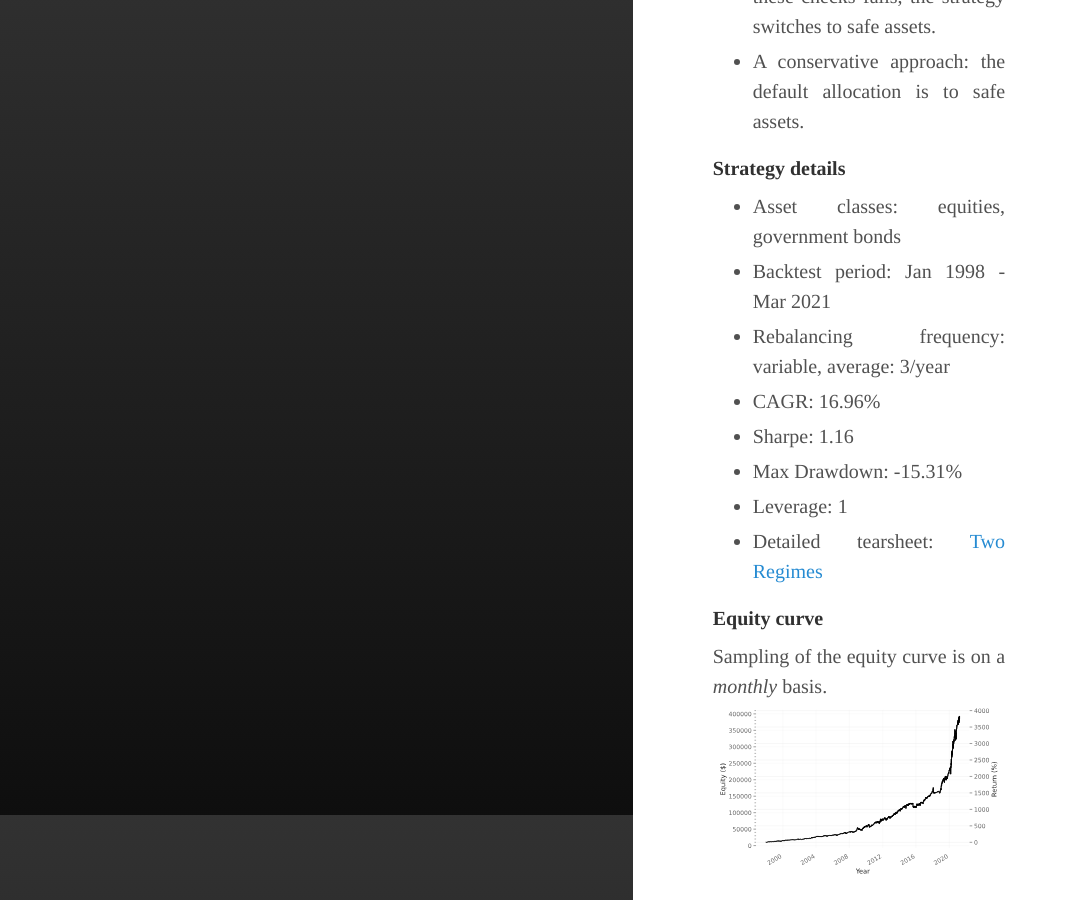
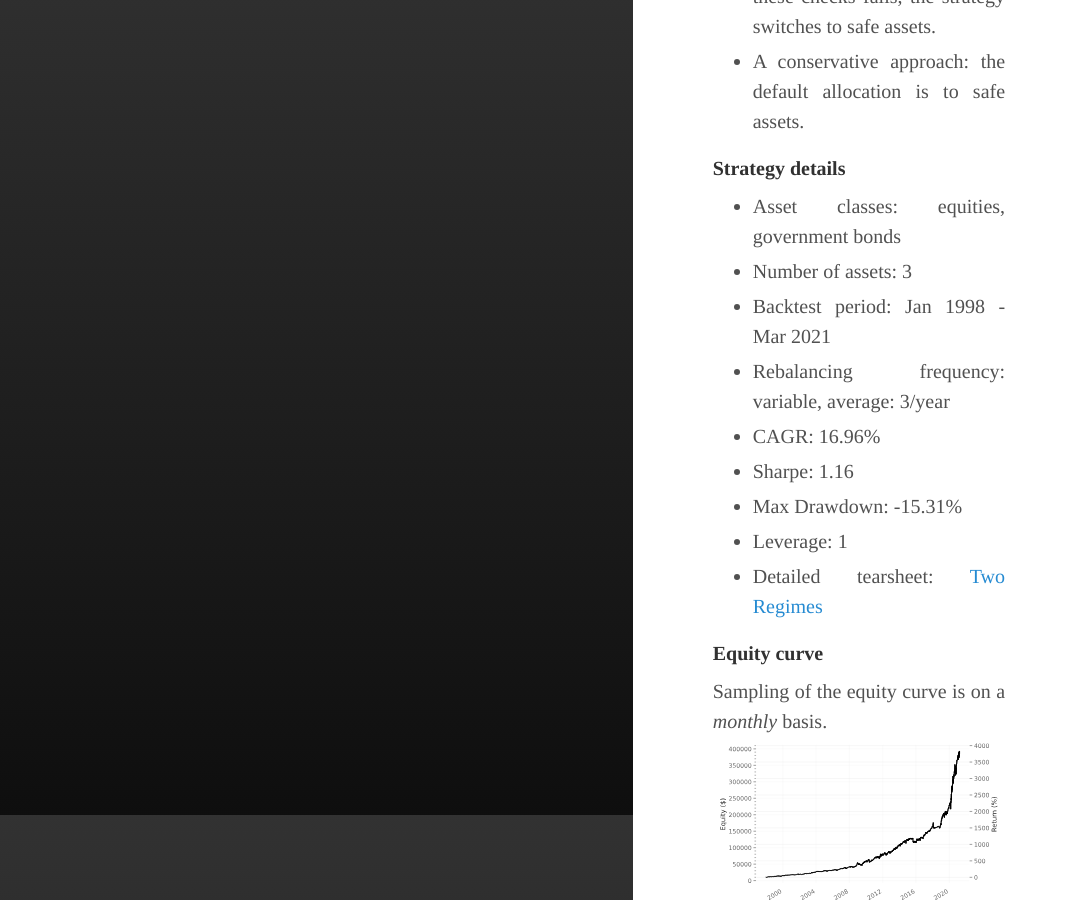
Before and after one commit to IthacaResearch/ithacaresearch.github.io, a Jekyll site: the page built from _posts/2020-02-05-Two-Regimes.md, in a window 1280 px wide and 900 px high, scrolled down 985 px. Shown: the whole window, without its empty margins (0-1068 px from the left). Built offline with Jekyll 4.4.1, drawn with Linux system fonts in a browser that asks for light colours.

Commit message:
Update 2020-02-05-Two-Regimes.md

```diff
--- a/_posts/2020-02-05-Two-Regimes.md
+++ b/_posts/2020-02-05-Two-Regimes.md
@@ -17,6 +17,7 @@ The main risk of this strategy is the allocation percentage: when the confidence
 
 #### Strategy details
 * Asset classes: equities, government bonds
+* Number of assets: 3
 * Backtest period: Jan 1998 - Mar 2021
 * Rebalancing frequency: variable, average: 3/year
 * CAGR: 16.96%
```
